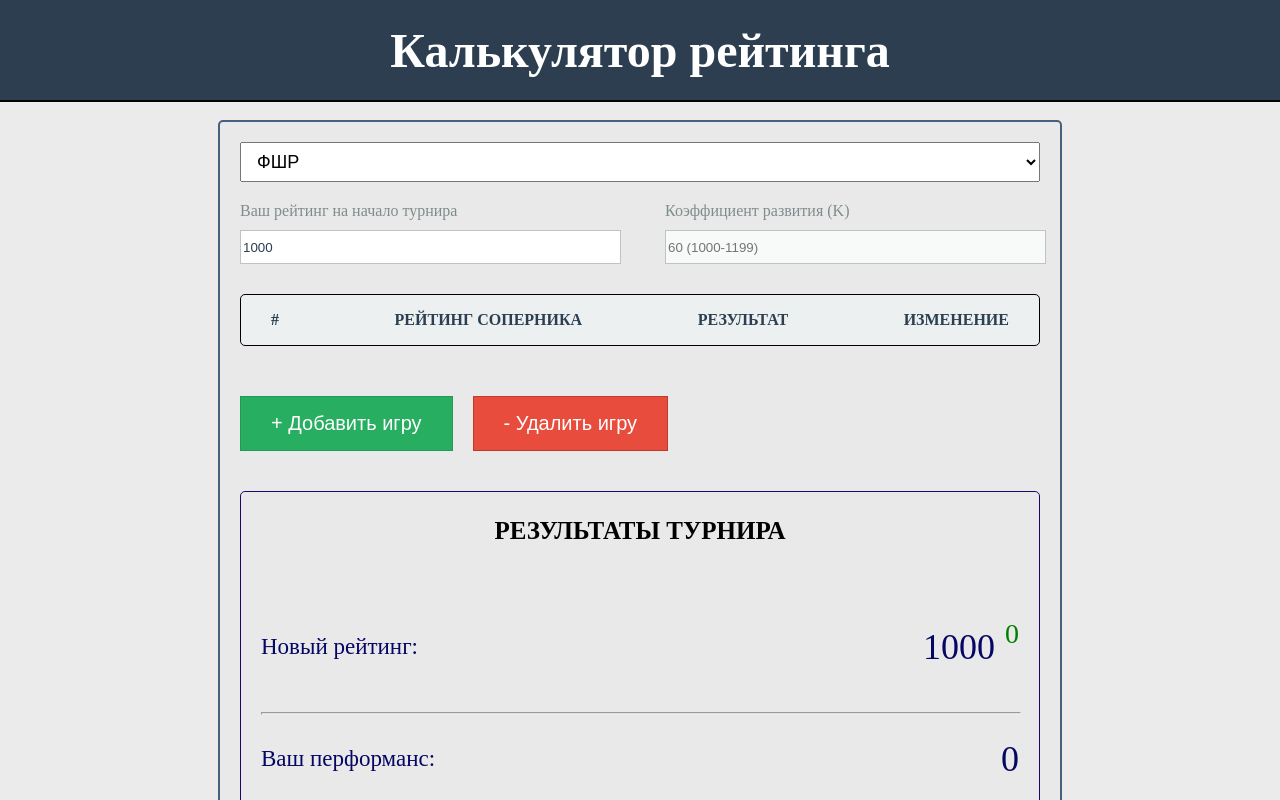
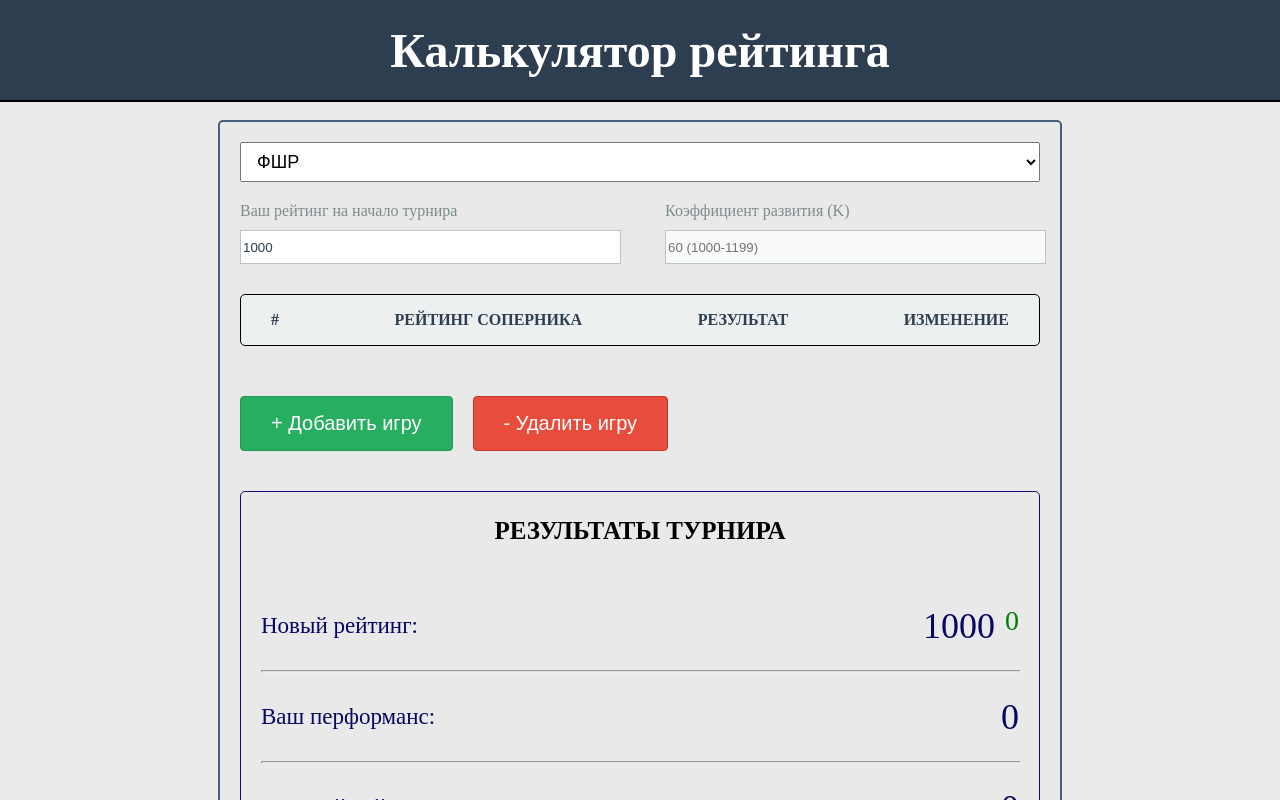
Before and after one commit to DmitryPetrakevich/chess-rating-calculator, a Vue app: page / in a window 1280 px wide. Shown: the top 800 px of the page. Built offline with nearby package versions, Linux system fonts and the light colour scheme.

Commit message:
попроавил названия классов во всех компонентах

```diff
--- a/src/components/GameItem.vue
+++ b/src/components/GameItem.vue
@@ -1,23 +1,23 @@
 <template>
-    <div class="game-item">
-        <div class="game-item__container">
-            <p class="game-item-number" :class="circleClass">
+    <div class="game">
+        <div class="game__container">
+            <p class="game__number" :class="circleClass">
                 {{ number }}
             </p>
 
             <input
-            class="game-item-rating"
+            class="game__rating"
             type="number"
             v-model="game.rating"
             />
 
-            <select class="game-item-result" v-model="game.result">
-                <option value="1" class="game-item-result-option" >Победа</option>
-                <option value="-1" class="game-item-result-option">Поражение</option>
-                <option value="0" class="game-item-result-option">Ничья</option>
+            <select class="game__result" v-model="game.result">
+                <option value="1" class="game__option">Победа</option>
+                <option value="-1" class="game__option">Поражение</option>
+                <option value="0" class="game__option">Ничья</option>
             </select>
 
-            <p class="game-item-change" :class="colorChange">
+            <p class="game__change" :class="colorChange">
                 {{ change }}
             </p>
         </div>
@@ -25,7 +25,7 @@
 </template>
 
 <script setup>
-import { computed, ref } from 'vue';
+import { computed } from 'vue';
 import { useChessStore } from '../stores/chessStore';
 
 let store = useChessStore();
@@ -52,11 +52,10 @@ const colorChange = computed(() => {
     if(change.value > 0) return "plus"
     else if (change.value < 0) return "minus"
 })
-
 </script>
 
 <style scoped lang="less">
-.game-item__container {
+.game__container {
     display: flex;
     flex-direction: row;
     align-items: center;
@@ -65,7 +64,7 @@ const colorChange = computed(() => {
     border-radius: 5px;
 }
 
-.game-item-number{
+.game__number {
     display: flex;
     align-items: center;
     justify-content: center;
@@ -92,7 +91,7 @@ const colorChange = computed(() => {
     }
 }
 
-.game-item-rating {
+.game__rating {
     margin-right: 30px;
     width: 100%;
     max-width: 100%;
@@ -100,7 +99,7 @@ const colorChange = computed(() => {
     height: 30px;
 }
 
-.game-item-result {
+.game__result {
     width: 100%;
     max-width: 100%;
     min-width: 100px;
@@ -111,7 +110,7 @@ const colorChange = computed(() => {
     }
 }
 
-.game-item-change {
+.game__change {
     font-size: 23px;
     margin-right: 60px;
     margin-left: 60px;
@@ -125,5 +124,4 @@ const colorChange = computed(() => {
         color: red;
     }
 }
-
 </style>
--- a/src/components/GameList.vue
+++ b/src/components/GameList.vue
@@ -1,25 +1,14 @@
 <template>
     <div class="game-list">
-        <div  class="game-list__container">
-            <div class="game-list-header">
-                <p class="game-list-header-number">
-                    #
-                </p>
-
-                <p class="game-list-header-rating">
-                    Рейтинг соперника
-                </p>
-
-                <p class="game-list-header-result">
-                    Результат
-                </p>
-
-                <p class="game-list-header-change">
-                    Изменение
-                </p>
+        <div class="game-list__container">
+            <div class="game-list__header">
+                <p class="game-list__number">#</p>
+                <p class="game-list__rating">Рейтинг соперника</p>
+                <p class="game-list__result">Результат</p>
+                <p class="game-list__change">Изменение</p>
             </div>
 
-            <div class="game-list-games">
+            <div class="game-list__games">
                 <GameItem
                     v-for="(game,index) in store.games"
                     :key="game.id"
@@ -28,21 +17,20 @@
                 />
             </div>
 
-            <div class="game-list-games-btns">
+            <div class="game-list__btns">
                 <button
-                class="game-list-games-btn-add"
+                    class="game-list__btn game-list__btn--add"
                     @click="store.addGame"
                 >
                     + Добавить игру
                 </button>
 
                 <button
-                class="game-list-games-btn-del"
+                    class="game-list__btn game-list__btn--del"
                     @click="store.deleteGame"
                 >
                     - Удалить игру
                 </button>
-
             </div>
         </div>
     </div>
@@ -53,11 +41,10 @@ import GameItem from './GameItem.vue';
 import { useChessStore } from '../stores/chessStore';
 
 let store = useChessStore();
-
 </script>
 
 <style scoped lang="less">
-.game-list-header {
+.game-list__header {
     display: flex;
     justify-content: space-between;
     gap: 20px;
@@ -72,43 +59,34 @@ let store = useChessStore();
     border-radius: 5px;
 }
 
-.game-list-header-number {
-}
-
-.game-list-header-rating {
-}
-
-.game-list-header-result {
-}
-
-.game-list-games {
+.game-list__games {
     display: flex;
     flex-direction: column;
     gap: 15px;
 }
 
-.game-list-games-btns {
+.game-list__btns {
     display: flex;
     gap: 20px;
     margin-top: 30px;
 }
 
-.game-list-games-btn-add {
+.game-list__btn {
     display: flex;
     padding: 15px 30px;
+    font-size: 20px;
+    color: white;
+    border: none;
+    border-radius: 4px;
+
+    &--add {
         background-color: #27AE60;
-    color: white;
         border: 1px solid #229954;
-    font-size: 20px;
     }
 
-.game-list-games-btn-del {
-    display: flex;
-    padding: 15px 30px;
+    &--del {
         background-color: #E74C3C;
-    color: white;
         border: 1px solid #C0392B;
-    font-size: 20px;
     }
-
+}
 </style>
--- a/src/components/RatingCalculator.vue
+++ b/src/components/RatingCalculator.vue
@@ -13,7 +13,6 @@
 <script setup>
 
 import RatingSettings from './RatingSettings.vue';
-import GameItem from './GameItem.vue';
 import GameList from './GameList.vue';
 import ResultSummary from './ResultSummary.vue';
 
@@ -28,7 +27,6 @@ import ResultSummary from './ResultSummary.vue';
     &__container {
         display: flex;
         flex-direction: column;
-        // align-items: center;
         gap: 30px;
         max-width: 800px;
         min-height: 600px;
--- a/src/components/ResultSummary.vue
+++ b/src/components/ResultSummary.vue
@@ -1,38 +1,30 @@
 <template>
-    <div class="result-summary">
-        <div class="result-summary__container">
-            <div class="result-summary-table">
-                <h3 class="result-summary-title">
-                Результаты турнира
-                </h3>
+  <div class="summary">
+    <div class="summary__container">
+      <div class="summary__table">
+        <h3 class="summary__title">Результаты турнира</h3>
 
-                <div class="result-summary-main">
-                    <div class="result-summary-main-rating">
-                        <p class="result-summary-main-rating-text">
-                            Новый рейтинг:
-                        </p>
-                        <div class="result-summary-main-rating-number">
-                            <p class="newRating">{{newRating}}</p>
-                            <p class="totalChange" :class="totalChangeColor">{{ totalChange }}</p>
+        <div class="summary__main">
+          <div class="summary__rating">
+            <p class="summary__rating-text">Новый рейтинг:</p>
+            <div class="summary__rating-number">
+              <p class="summary__new">{{ newRating }}</p>
+              <p class="summary__change" :class="totalChangeColor">{{ totalChange }}</p>
             </div>
           </div>
-                    <hr class="divider"/>
+          <hr class="divider" />
 
-                    <div class="result-summary-main-performance">
-                        <p class="result-summary-main-performance-text">
-                            Ваш перформанс:
-                        </p>
-                        <div class="result-summary-main-performance-number">
-                            {{performance}}
+          <div class="summary__performance">
+            <p class="summary__performance-text">Ваш перформанс:</p>
+            <div class="summary__performance-number">
+              {{ performance }}
             </div>
           </div>
-                    <hr class="divider"/>
+          <hr class="divider" />
 
-                    <div class="result-summary-main-average">
-                        <p class="result-summary-main-average-text">
-                            Средний рейтинг соперников:
-                        </p>
-                        <div class="result-summary-main-average-number">
+          <div class="summary__average">
+            <p class="summary__average-text">Средний рейтинг соперников:</p>
+            <div class="summary__average-number">
               {{ average }}
             </div>
           </div>
@@ -43,90 +35,68 @@
 </template>
 
 <script setup>
-import { useChessStore } from '../stores/chessStore';
-import { ref, computed } from 'vue';
+import { useChessStore } from "../stores/chessStore";
+import { computed } from "vue";
 
 const store = useChessStore();
 
 let average = computed(() => {
   if (!store.games || store.games.length === 0) return 0;
-    let sum = store.games.reduce((a,c) => a + c.rating,0)
-    return Math.floor(sum / store.games.length)
-})
+  let sum = store.games.reduce((a, c) => a + c.rating, 0);
+  return Math.floor(sum / store.games.length);
+});
 
 let performance = computed(() => {
-    if(!store.games || store.games.length === 0) return 0;
+  if (!store.games || store.games.length === 0) return 0;
 
-    let wins = store.games.filter(game => game.result == 1).length;
-    let draws = store.games.filter(game => game.result == 0).length;
+  let wins = store.games.filter((game) => game.result == 1).length;
+  let draws = store.games.filter((game) => game.result == 0).length;
   let totalGames = store.games.length;
   const totalPoints = wins + draws * 0.5;
 
-    return Math.round(average.value + 400 * (2 * totalPoints - totalGames) / totalGames);
-})
+  return Math.round(
+    average.value + (400 * (2 * totalPoints - totalGames)) / totalGames
+  );
+});
 
-const totalChange = computed(() => {
-    return store.totalChange;
-})
+const totalChange = computed(() => store.totalChange);
 
-const newRating = computed(() => {
-    return store.newRating
-})
+const newRating = computed(() => store.newRating);
 
 const totalChangeColor = computed(() => {
-    if(totalChange.value >= 0) return 'plus';
-    else return 'minus';
-})
-
+  if (totalChange.value >= 0) return "summary__change--plus";
+  else return "summary__change--minus";
+});
 </script>
 
 <style scoped lang="less">
-.result-summary {
+.summary {
   margin-top: 10px;
 
   &__container {
-        // display: flex;
-        // flex-direction: column;
-    }
   }
 
-.result-summary-btn {
-    display: flex;
-    justify-content: center;
-    align-items: center;
-    padding: 15px 30px;
-    margin-bottom: 20px;
-    width: 100%;
-    background-color: #2C3E50;
-    border: 1px solid #1A2530;
-    border-radius: 5px;
-    text-transform: uppercase;
-    color: white;
-    font-size: 25px;
-}
-
-.result-summary-table {
+  &__table {
     display: flex;
     flex-direction: column;
     border: 1px solid rgb(33, 3, 114);
     border-radius: 5px;
-
   }
 
-.result-summary-title {
+  &__title {
     display: flex;
     justify-content: center;
     font-size: 25px;
     text-transform: uppercase;
   }
 
-.result-summary-main {
+  &__main {
     display: flex;
     flex-direction: column;
     padding: 20px;
   }
 
-.result-summary-main-rating {
+  &__rating {
     display: flex;
     flex-direction: row;
     justify-content: space-between;
@@ -145,23 +115,27 @@ const totalChangeColor = computed(() => {
     }
   }
 
-.newRating {
+  &__new {
     font-size: 36px;
+    margin: 0;
+    padding: 0;
   }
 
-.totalChange {
+  &__change {
     font-size: 28px;
+    margin: 0;
+    padding: 0;
 
-    &.plus {
+    &--plus {
       color: green;
     }
 
-    &.minus {
+    &--minus {
       color: red;
     }
   }
 
-.result-summary-main-performance {
+  &__performance {
     display: flex;
     flex-direction: row;
     justify-content: space-between;
@@ -178,7 +152,7 @@ const totalChangeColor = computed(() => {
     }
   }
 
-.result-summary-main-average {
+  &__average {
     display: flex;
     flex-direction: row;
     justify-content: space-between;
@@ -195,12 +169,11 @@ const totalChangeColor = computed(() => {
       color: rgb(6, 6, 100);
     }
   }
+}
 
 .divider {
   width: 100%;
   height: 1px;
   background-color: #e0e0e0;
 }
-
-
 </style>
```
Also changed, not shown: src/components/RatingSettings.vue (+18 -30 lines). Lines whose indentation alone changed are shown as unchanged.
